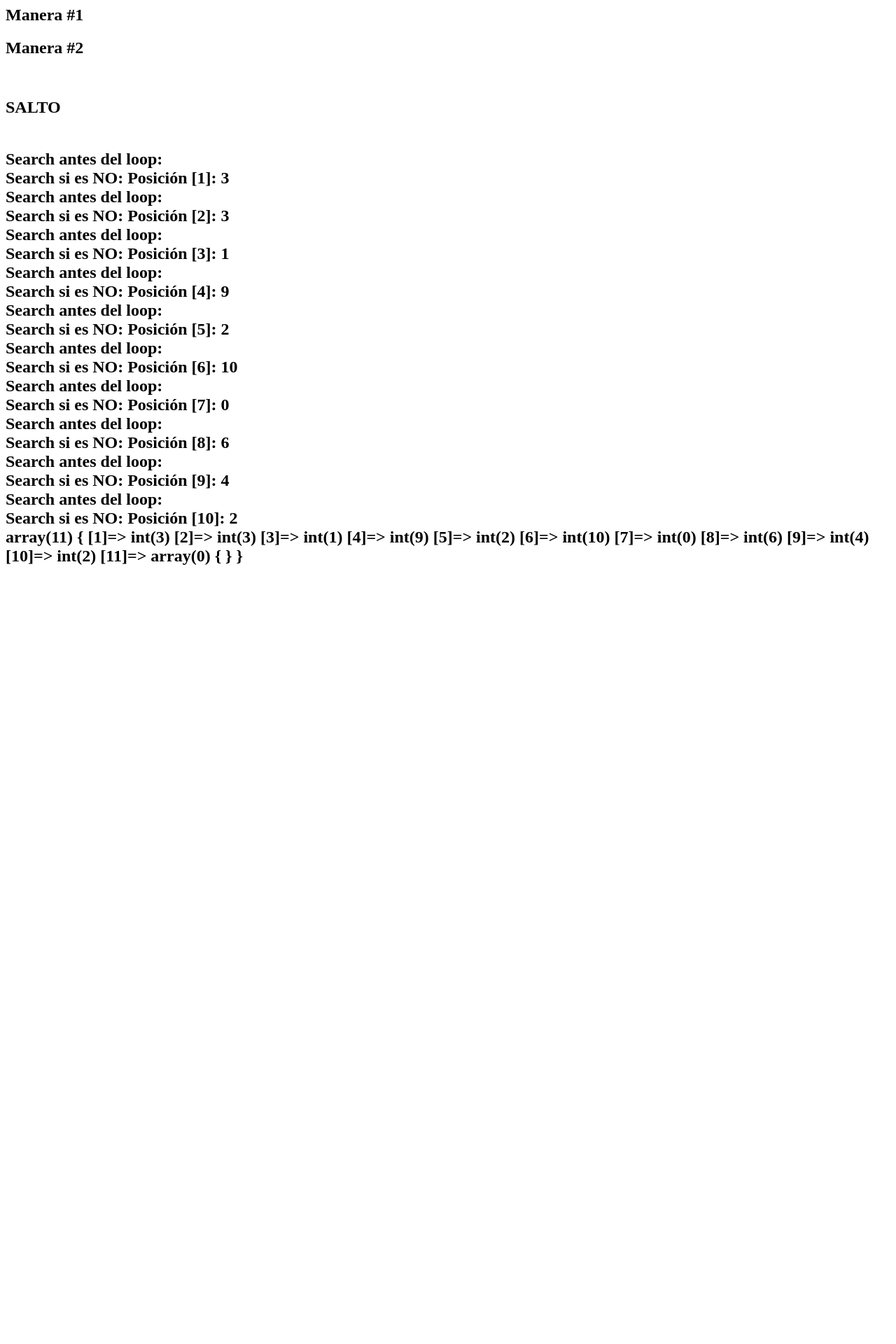
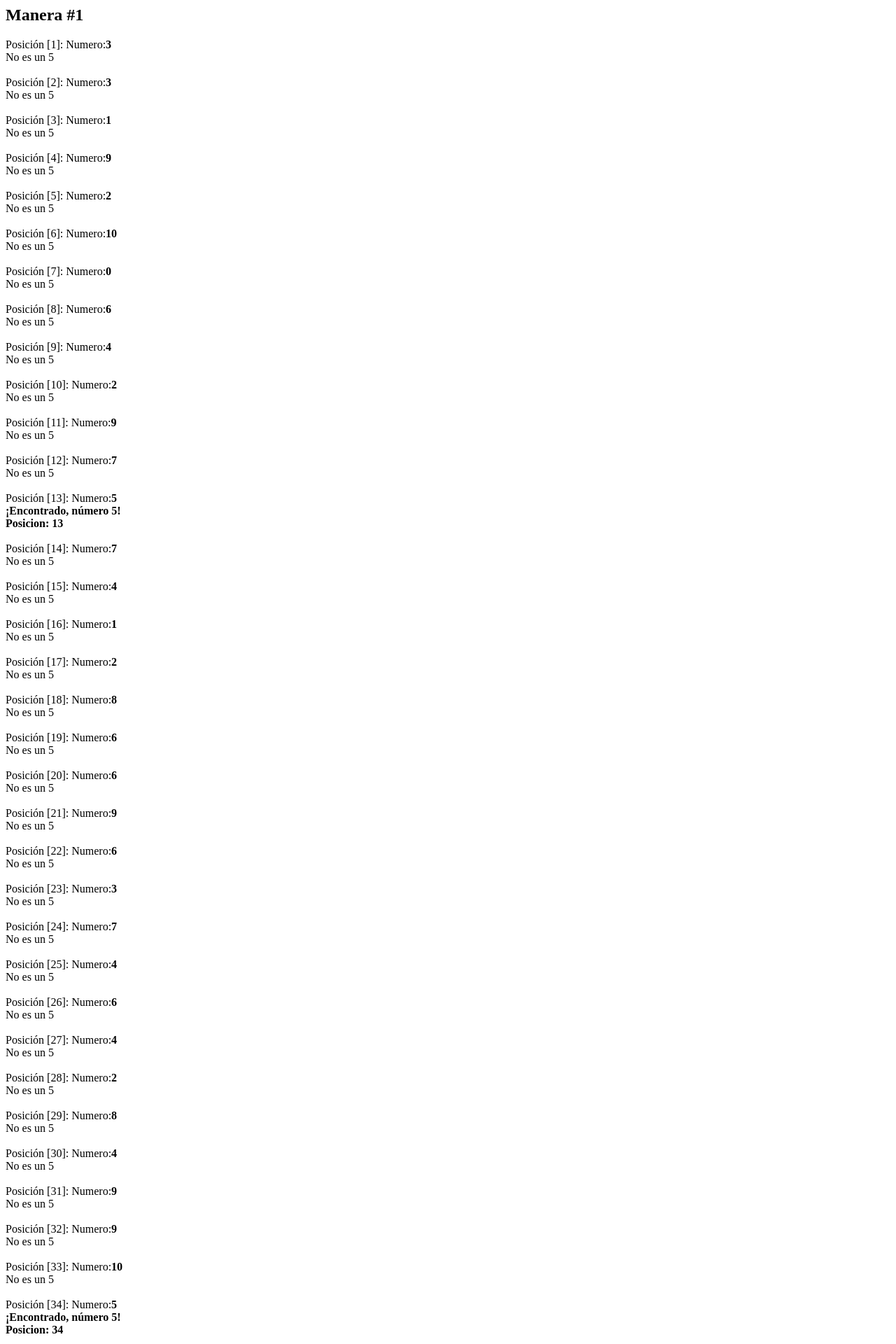
Before and after one commit to LucasDLabo/DesarrolloWeb_SanPablo, a PHP site: page /ejercicio2.php in a window 1280 px wide. Shown: the top 1920 px of the page at 70% size. Before the commit the page ends 807 px from the top, so only its background shows below. Run offline with PHP 8.4, Linux system fonts and the light colour scheme.

Commit message:
Practica #2 de 50 numeros aleatorios e identificar los 5 - Manera #2 - Terminado

```diff
--- a/Clase02/ejercicio2.php
+++ b/Clase02/ejercicio2.php
@@ -2,53 +2,52 @@
 //Ejercicio 2
 // Generar un array de 50 números enteros de forma aleatoria. Utilizar estructuras de control a gusto para recorrer el array creado.
 // Determinar si el número 5, se encuentra incluído en los valores del arreglo.
-// Mostrar por pantalla el resultado de la operación (encontrado o no encontrado).
-// En caso de que existiera el valor indicar su posición.
+// Mostrar por pantalla el resultado de la operación (encontrado o no encontrado). En caso de que existiera el valor indicar su posición.
 
 // Indagar sobre el uso de la función rand() en la documentación oficial de PHP
-// Bonus: buscar en la documentación oficial array_push() y array_search().
-// Realizar el mismo ejercicio haciendo uso de estas funciones.
+// Bonus: buscar en la documentación oficial array_push() y array_search(). Realizar el mismo ejercicio haciendo uso de estas funciones.
 
 //array_push: Inserta uno o más elementos al final de un array
 //array_search: Busca un valor determinado en un array y devuelve la primera clave correspondiente en caso de éxito
-
+//array_combine: Crea un array usando los valores del 1er array como keys y los valores del 2do array como valores
 
 $numeros = [];
+$numeros_5 = [];
 //Manera #1
 echo "<h2>Manera #1</h2>";
 for ($i = 1 ; $i <=50; $i++) {
-    break;
+    //Genera 50 números aleatorios
     $numeros[$i] = rand(0,10);
+    echo ("Posición [$i]: Numero:<b>$numeros[$i]</b> <br>");
+    //Condicional
     if ($numeros[$i] == 5){
-        echo "Se encontro el numero 5 en la posición [$i] <br>";
+        echo "<b>¡Encontrado, número 5!<br> Posicion: $i<br><br></b>";
     }else{
-        echo "Nop, número $numeros[$i] en la posición [$i] <br>";
+        echo "No es un 5 <br><br>";
+    }
+    //$search guarda la posición del primer 5 que encuentra
+    $search = array_search(5, $numeros);
+    //Si $search encuentra un 5, guarda el valor (numero_5) y su posición(posicion_5).
+    //En esa posición que encontro el 5, lo cambia por un string para que el array_search, no encuentre el mismo 5.
+    if($search != NULL){
+        $numeros_5[] = $numeros[$search];
+        $posicion_5[] = $search;
+        $numeros[$search] = "Encontrado";
     }
 }
 
-$pushes = 0;
 //Manera #2
 echo "<h2>Manera #2</h2>";
-
-echo "<br><h2>SALTO<h2><br>";
-$numeros_5 = [];
-for ($i = 1; $i <=10; $i++){
-    $numeros[$i] = rand(0,10);
-    $search = array_search(5, $numeros);
-    echo "Search antes del loop: $search";
-    if($search != NULL){
-        $numeros_5[] = $numeros[$i];
-        $numeros[$i] = "Encontrado";
-        echo "<br>Search si es SI: $search";
-    }else{
-        echo "<br>Search si es NO: $search";
+//Con array_push, se coloca dentro y al final de el array $numeros, el array $numeros_5
+array_push($numeros, $numeros_5);
+//Si se encuentran valores dentro del array $numeros_5...
+if ($numeros_5 != null){
+    echo "Con array_push se encontro el número: <br>";
+    //Combina la posicion de los numeros 5 (posicion_5 => $pos) con los valores de $numeros_5 (=> $value)
+    //Muestra el valor y la posición de todos los 5 que salieron dentro de los 50 números.
+    foreach(array_combine($posicion_5, $numeros_5) as $pos => $value){
+        echo "$value en la posición [$pos]<br>";
     }
-    echo ("Posición [$i]: $numeros[$i] <br>");
-
 }
 
-array_push($numeros, $numeros_5);
-var_dump($numeros);
-
-
 ?>
```
